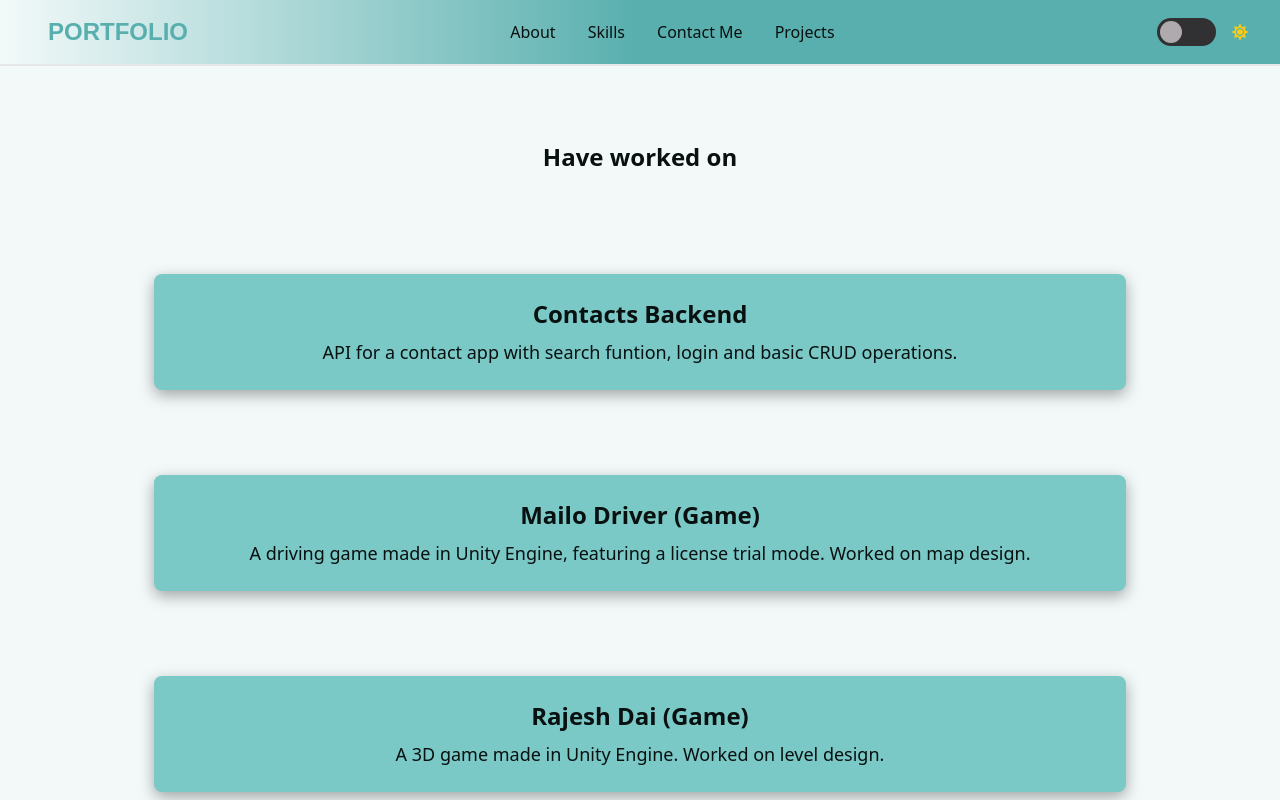
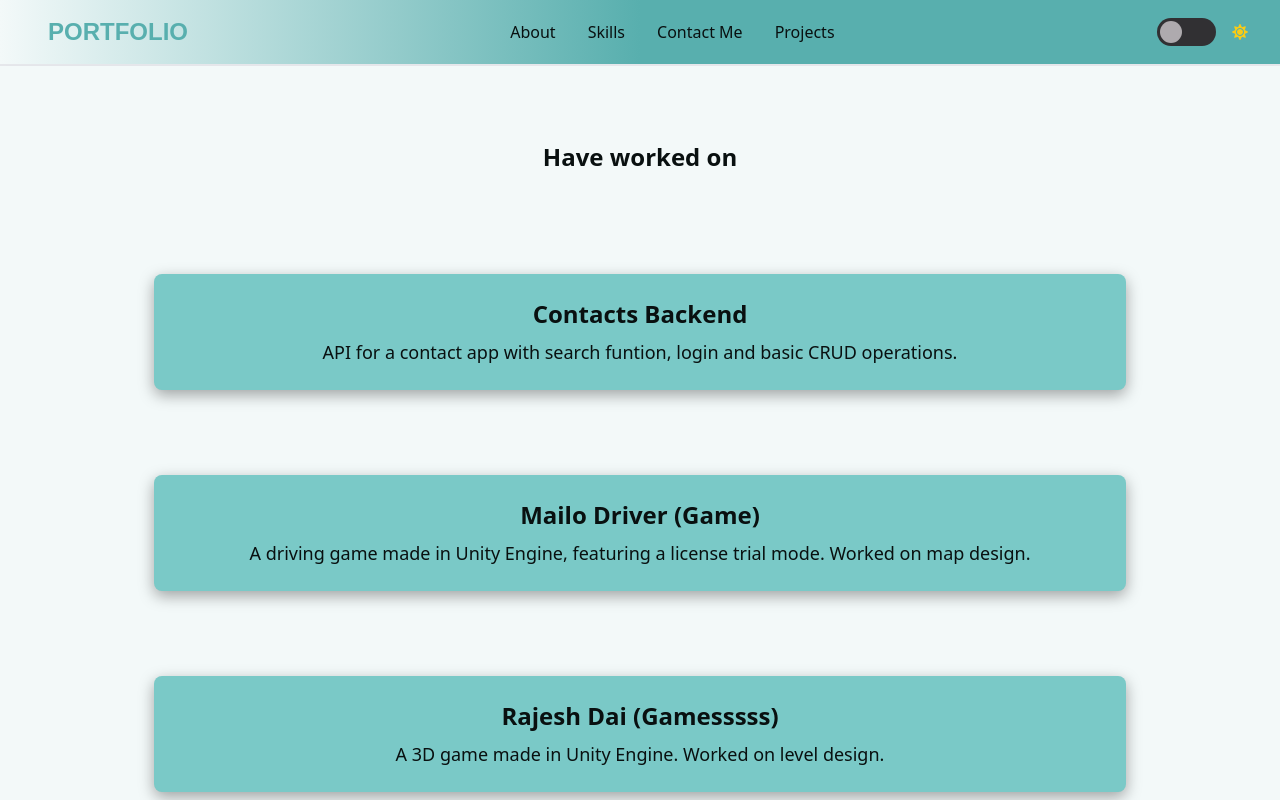
Before and after one commit to Shreevat/Portfolio, a React (Vite) app: page /Portfolio/Projects in a window 1280 px wide. Shown: the top 800 px of the page. Built offline with nearby package versions, Linux system fonts and the light colour scheme.

Commit message:
fix push. deployment didnt work

```diff
--- a/src/constants/project.ts
+++ b/src/constants/project.ts
@@ -13,7 +13,7 @@ export const PROJECTS = [
   `,
   },
   {
-    title: "Rajesh Dai (Game)",
+    title: "Rajesh Dai (Gamesssss)",
     description: `
     A 3D game made in Unity Engine.
     Worked on level design.`,
```
